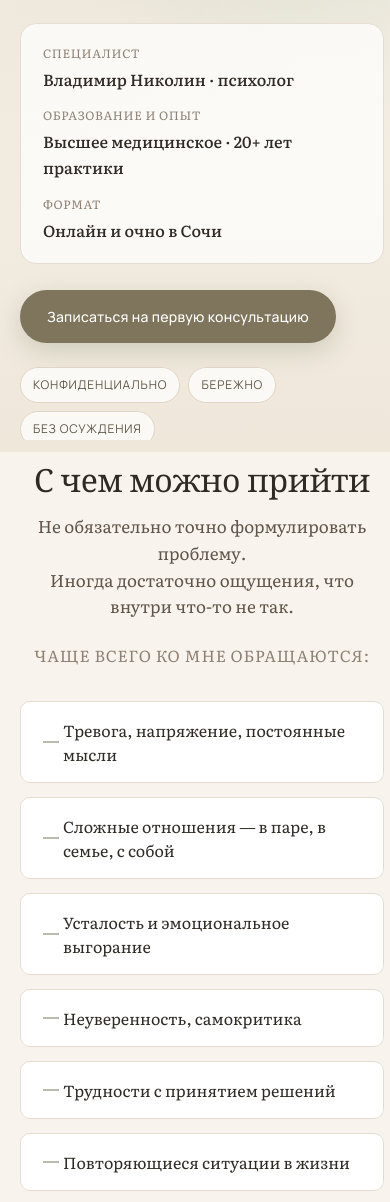
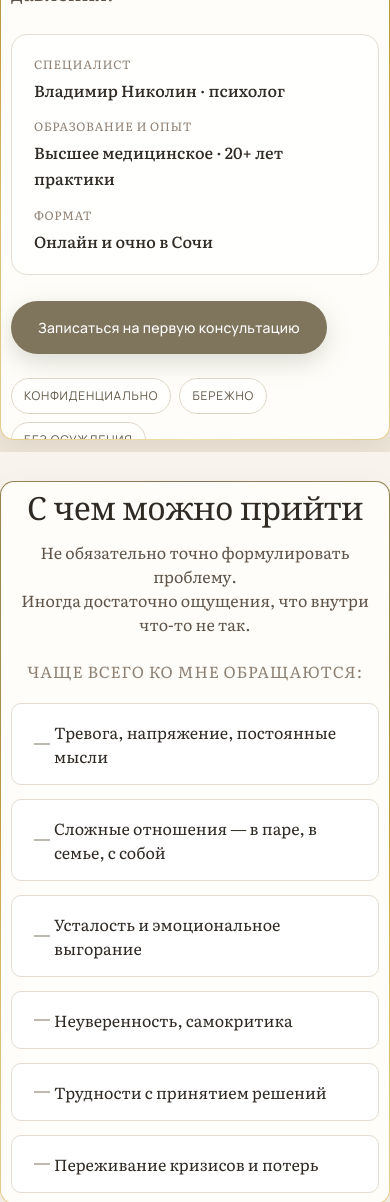
Before and after one commit to kuzminsansan/Psychologist-s_website, a plain HTML site: page index.html in a window 390 px wide. Shown: the part 410-1612 px from the top of the page. Drawn offline with nearby package versions, Linux system fonts and the light colour scheme.

Commit message:
Улучшенный вид

```diff
--- a/index.html
+++ b/index.html
@@ -90,7 +90,6 @@
                 <li class="topics__item">Усталость и эмоциональное выгорание</li>
                 <li class="topics__item">Неуверенность, самокритика</li>
                 <li class="topics__item">Трудности с принятием решений</li>
-                <li class="topics__item">Повторяющиеся ситуации в жизни</li>
                 <li class="topics__item">Переживание кризисов и потерь</li>
             </ul>
         </div>
@@ -136,7 +135,7 @@
                 <h2 class="section__title">Как проходит работа</h2>
                 <p class="section__lead">
                     Сессия длится <strong>60 минут</strong>.<br>
-                    Это спокойный разговор, в котором вы можете говорить о том, что важно именно сейчас. Без спешки и без необходимости «говорить правильно».
+                    Спокойный разговор о том, что важно сейчас. Без спешки и без необходимости «говорить правильно».
                 </p>
             </div>
 
@@ -216,7 +215,7 @@
             <div class="section__head">
                 <h2 class="section__title">Подход в работе</h2>
                 <p class="section__lead">
-                    Я использую разные подходы и подбираю их под человека и его ситуацию:
+                    Подбираю подход под человека и его ситуацию:
                 </p>
             </div>
 
@@ -233,10 +232,6 @@
                     <h3>Гуманистический</h3>
                     <p>Чтобы опираться на ваши переживания, ценности и внутренний опыт.</p>
                 </div>
-                <div class="approach__item">
-                    <h3>Системный</h3>
-                    <p>Чтобы учитывать отношения, окружение и жизненный контекст.</p>
-                </div>
             </div>
 
             <p class="section__note section__note--center">
@@ -251,7 +246,7 @@
             <div class="section__head">
                 <h2 class="section__title">Что может постепенно меняться</h2>
                 <p class="section__lead">
-                    У каждого свой темп и свои результаты. Со временем многие отмечают:
+                    У каждого свой темп. Со временем многие отмечают:
                 </p>
             </div>
 
@@ -271,10 +266,6 @@
                 <div class="changes__item">
                     <div class="changes__icon">◌</div>
                     <p>Легче принимать решения</p>
-                </div>
-                <div class="changes__item">
-                    <div class="changes__icon">◌</div>
-                    <p>Меняется ощущение в отношениях</p>
                 </div>
             </div>
 
--- a/styles.css
+++ b/styles.css
@@ -28,6 +28,10 @@
     --container: 1180px;
     --pad: 24px;
     --header-h: 84px;
+    --block-bg: #fffdf9;
+    --border-1: #7f755d;
+    --border-2: #c7a03c;
+    --border-3: #f4dfad;
 }
 
 * {
@@ -371,6 +375,33 @@ em {
     overflow-y: auto;
     scrollbar-width: thin;
     padding-right: 6px;
+    border: 2px solid transparent;
+    border-radius: 22px;
+    background-image:
+        linear-gradient(var(--block-bg), var(--block-bg)),
+        conic-gradient(
+            from var(--gradient-angle, 0deg),
+            var(--border-1) 0%,
+            var(--border-2) 25%,
+            var(--border-3) 50%,
+            var(--border-2) 75%,
+            var(--border-1) 100%
+        );
+    background-clip: padding-box, border-box;
+    background-origin: padding-box, border-box;
+    box-shadow: 0 12px 28px rgba(95, 87, 70, 0.1);
+    animation: gradient-rotate 8s linear infinite;
+    transition: transform 0.25s ease, box-shadow 0.25s ease;
+}
+
+.hero > .container:hover,
+.section > .container:hover {
+    box-shadow: 0 16px 36px rgba(95, 87, 70, 0.14);
+    transform: translateY(-2px);
+}
+
+.section > .container {
+    padding: 18px 18px 20px;
 }
 
 .section--muted {
@@ -379,7 +410,7 @@ em {
 
 .section__head {
     max-width: 760px;
-    margin: 0 auto 34px;
+    margin: 0 auto 24px;
     text-align: center;
 }
 
@@ -398,8 +429,8 @@ em {
 }
 
 .section__lead {
-    font-size: 17px;
-    line-height: 1.58;
+    font-size: 16px;
+    line-height: 1.5;
     color: var(--color-text-soft);
 }
 
@@ -413,7 +444,7 @@ em {
     font-size: 16px;
     color: var(--color-text-muted);
     letter-spacing: 0.05em;
-    margin-bottom: 32px;
+    margin-bottom: 18px;
     text-transform: uppercase;
 }
 
@@ -682,7 +713,7 @@ em {
     display: grid;
     grid-template-columns: repeat(3, minmax(0, 1fr));
     gap: 12px;
-    margin-bottom: 26px;
+    margin-bottom: 14px;
 }
 
 .about__trust-card {
@@ -896,6 +927,15 @@ em {
     font-size: 16px;
     line-height: 1.56;
     color: var(--color-text-soft);
+}
+
+@keyframes gradient-rotate {
+    from {
+        --gradient-angle: 0deg;
+    }
+    to {
+        --gradient-angle: 360deg;
+    }
 }
 
 .doubts__text strong {
@@ -1219,6 +1259,12 @@ em {
         padding: 16px 0;
     }
 
+    .hero > .container,
+    .section > .container {
+        border-radius: 18px;
+        padding: 14px;
+    }
+
     .about__inner {
         grid-template-columns: 1fr;
         gap: 28px;
@@ -1294,6 +1340,13 @@ em {
         padding: 12px 0;
     }
 
+    .hero > .container,
+    .section > .container {
+        border-width: 1.5px;
+        border-radius: 14px;
+        padding: 10px;
+    }
+
     .section__head {
         margin-bottom: 22px;
     }
```
